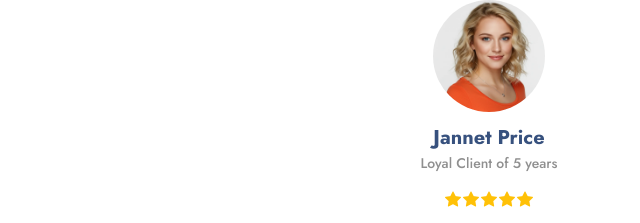
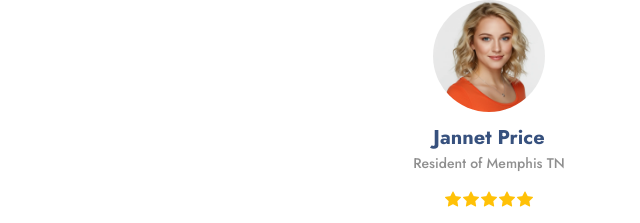
Before and after one commit to JasonWilkerson1/CameronsAirHVac, a website: page index.html in a window 1280 px wide. Shown: the part 5480-5703 px from the top of the page, 151-791 px from the left. Drawn offline with nearby package versions, Linux system fonts and the light colour scheme.

Commit message:
Updated Memphis TN City

```diff
--- a/index.html
+++ b/index.html
@@ -519,7 +519,7 @@ At Bowdens Heating & Air, we bring over five years of experience in HVAC, plumbi
               <div class="testimonial-item">
                 <img src="assets/img/person/person-f-5.webp" class="testimonial-img" alt="Jannet Price from Olive Branch, MS">
                 <h3>Jannet Price</h3>
-                <h4>Loyal Client of 5 years</h4>
+                <h4>Resident of Memphis TN</h4>
                 <div class="stars">
                   <i class="bi bi-star-fill"></i><i class="bi bi-star-fill"></i><i class="bi bi-star-fill"></i><i class="bi bi-star-fill"></i><i class="bi bi-star-fill"></i>
                 </div>
```
